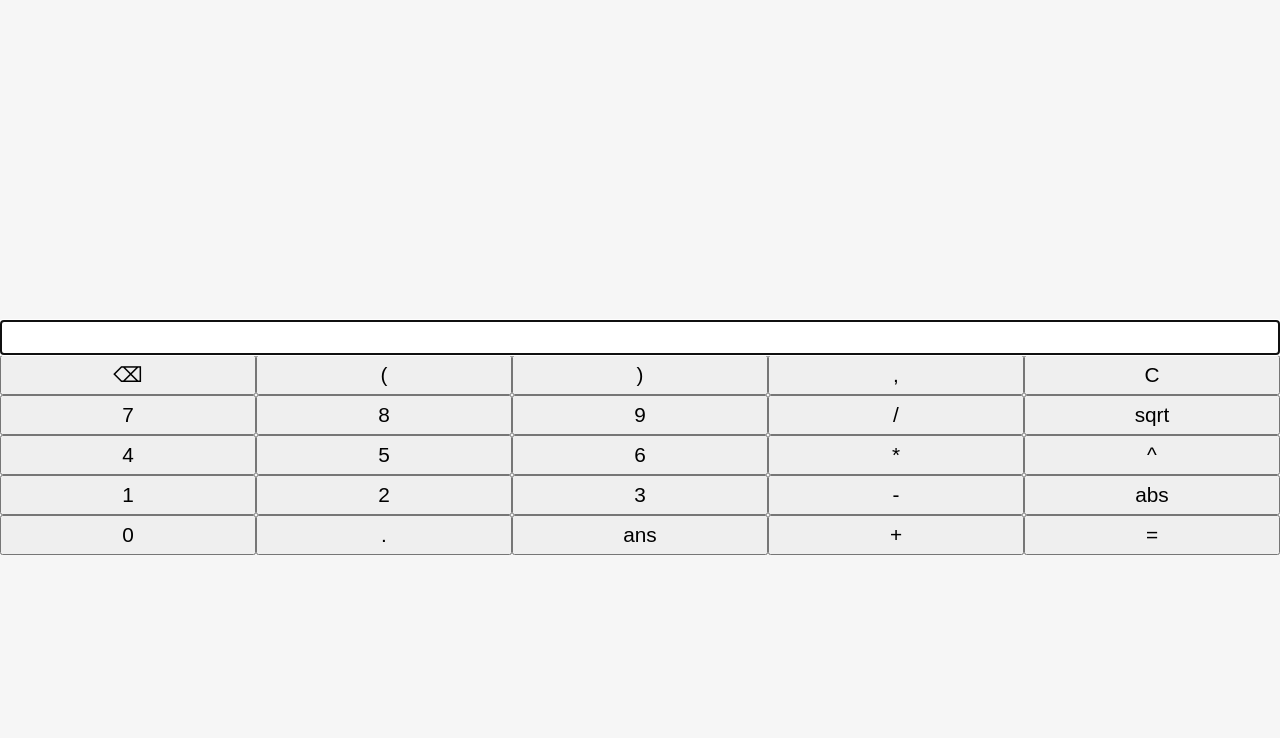
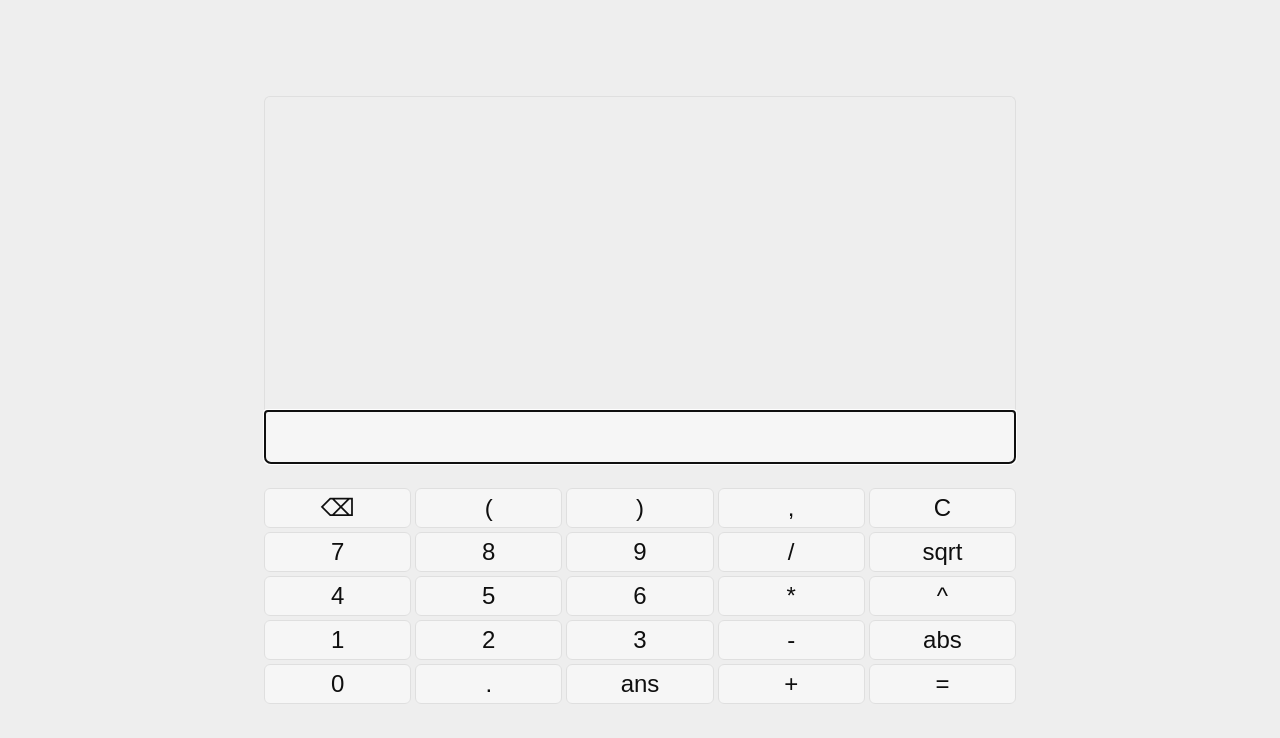
Before and after one commit to Brian-Magnuson/expressive-calc-gui, a SvelteKit app: page / in a window 1280 px wide. Shown: the top 738 px of the page. Built offline with nearby package versions, Linux system fonts and the light colour scheme.

Commit message:
Adjust calculator styling

```diff
--- a/src/routes/+page.svelte
+++ b/src/routes/+page.svelte
@@ -69,6 +69,7 @@
 </script>
 
 <main>
+  <div class="container">
     <div class="upper">
       {#each outputs as output}
         <div class="entry">{output}</div>
@@ -83,22 +84,35 @@
       />
       <div class="button-grid">
         {#each buttons.flat() as { s, f }}
-        <button on:click|preventDefault={f ? f : () => (input += s)}>{s}</button
+          <button
+            type="button"
+            on:click|preventDefault={f ? f : () => (input += s)}>{s}</button
           >
         {/each}
       </div>
     </form>
+  </div>
 </main>
 
 <style>
+  * {
+    box-sizing: border-box;
+    margin: 0;
+    padding: 0;
+  }
+
   :root {
     font-family: Inter, Avenir, Helvetica, Arial, sans-serif;
-    font-size: 16px;
+    font-size: 24px;
     line-height: 24px;
     font-weight: 400;
 
+    --base-100: #f6f6f6;
+    --base-200: #eeeeee;
+    --base-300: #dfdfdf;
+
     color: #0f0f0f;
-    background-color: #f6f6f6;
+    background-color: var(--base-200);
 
     font-synthesis: none;
     text-rendering: optimizeLegibility;
@@ -115,13 +129,32 @@
     /* background: red; */
     /* content */
     display: flex;
+    justify-content: center;
+    align-items: center;
+  }
+
+  .container {
+    /* align */
+    height: 100%;
+    width: 100%;
+    max-width: 800px;
+    /* content */
+    padding: 4rem 1rem;
+    display: flex;
     flex-direction: column;
+    justify-content: center;
+    align-items: center;
   }
 
   .upper {
     /* align */
     flex: 1;
+    min-height: 10rem;
+    width: 100%;
     /* style */
+    border: 1px solid var(--base-300);
+    border-bottom: none;
+    border-radius: 0.25rem 0.25rem 0 0;
     /* background: blue; */
     /* content */
     display: flex;
@@ -129,25 +162,34 @@
   }
 
   .upper .entry {
+    /* align */
+    height: 46px;
     /* style */
     text-align: right;
-    border-top: 1px solid #ccc;
+    border-top: 1px solid var(--base-300);
     /* content */
     padding: 0.5rem;
+    display: flex;
+    justify-content: flex-end;
+    align-items: center;
   }
 
   .lower {
     /* align */
-    flex: 1.5;
+    width: 100%;
   }
 
   .lower .input {
     /* align */
     display: block;
-    box-sizing: border-box;
     width: 100%;
+    margin-bottom: 1rem;
     /* style */
-    border-radius: 0;
+    color: inherit;
+    border: 1px solid var(--base-300);
+    border-radius: 0 0 0.25rem 0.25rem;
+    background: var(--base-100);
+    font-size: 24px;
     /* content */
     padding: 0.5rem;
   }
@@ -157,17 +199,31 @@
     display: grid;
     grid-template-columns: repeat(5, 1fr);
     grid-auto-rows: minmax(40px, auto);
+    gap: 4px;
   }
 
   .lower .button-grid button {
     /* style */
-    font-size: 1.3rem;
+    font-size: 1rem;
+    color: inherit;
+    background-color: var(--base-100);
+    border: 1px solid var(--base-300);
+    border-radius: 0.25rem;
+  }
+
+  .lower .button-grid button:hover {
+    /* style */
+    background-color: var(--base-200);
+    cursor: pointer;
   }
 
   @media (prefers-color-scheme: dark) {
     :root {
+      --base-100: #2f2f2f;
+      --base-200: #2a2a2a;
+      --base-300: #212121;
+
       color: #f6f6f6;
-      background-color: #2f2f2f;
     }
   }
 </style>
```
Lines whose indentation alone changed are shown as unchanged.
